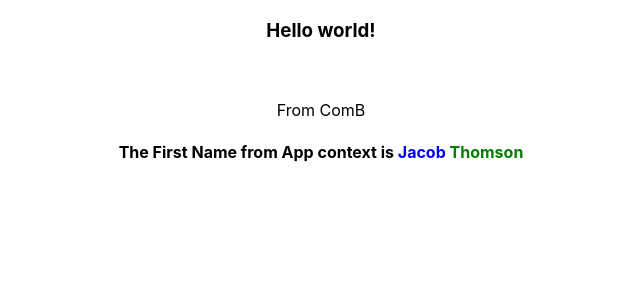
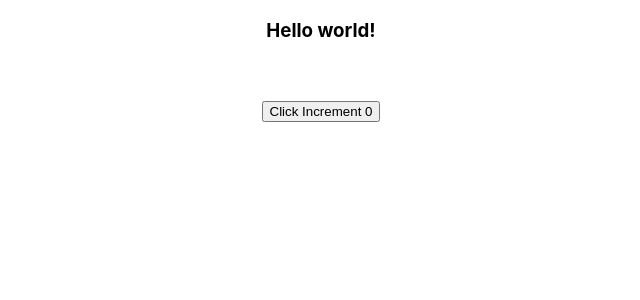
Before and after one commit to Mani007/AdvContextAPI, a React (Create React App) app in the folder contextapi/: page / in a window 1280 px wide. Shown: the top 300 px of the page, without its empty margins (319-959 px from the left). Built offline with nearby package versions, Linux system fonts and the light colour scheme.

Commit message:
useEffect applied at the basic without dependancy

```diff
--- a/contextapi/src/components/ComA.jsx
+++ b/contextapi/src/components/ComA.jsx
@@ -1,10 +1,19 @@
-import React from 'react'
+import React, {useEffect,useState} from 'react'
 import ComB from './ComB'
-
+// useEffect hook applied
 function ComA() {
+    const [num, setNum] = useState(0);
+    const handleClick = () =>{
+        setNum(num+1)
+    }
+    // useEffect will always render at the time of component rerender. It is alternative to component{did/will/update}mount in class components.
+    useEffect(() => {
+        alert("I am clicked")
+    })
   return (
     <>
-    <ComB/>
+    {/* <ComB/> */}
+    <button onClick={handleClick}>Click Increment {num}</button>
     </>
   )
 }
```
Also changed, not shown: 1 other file (tests, documents, lock files or other folders).
